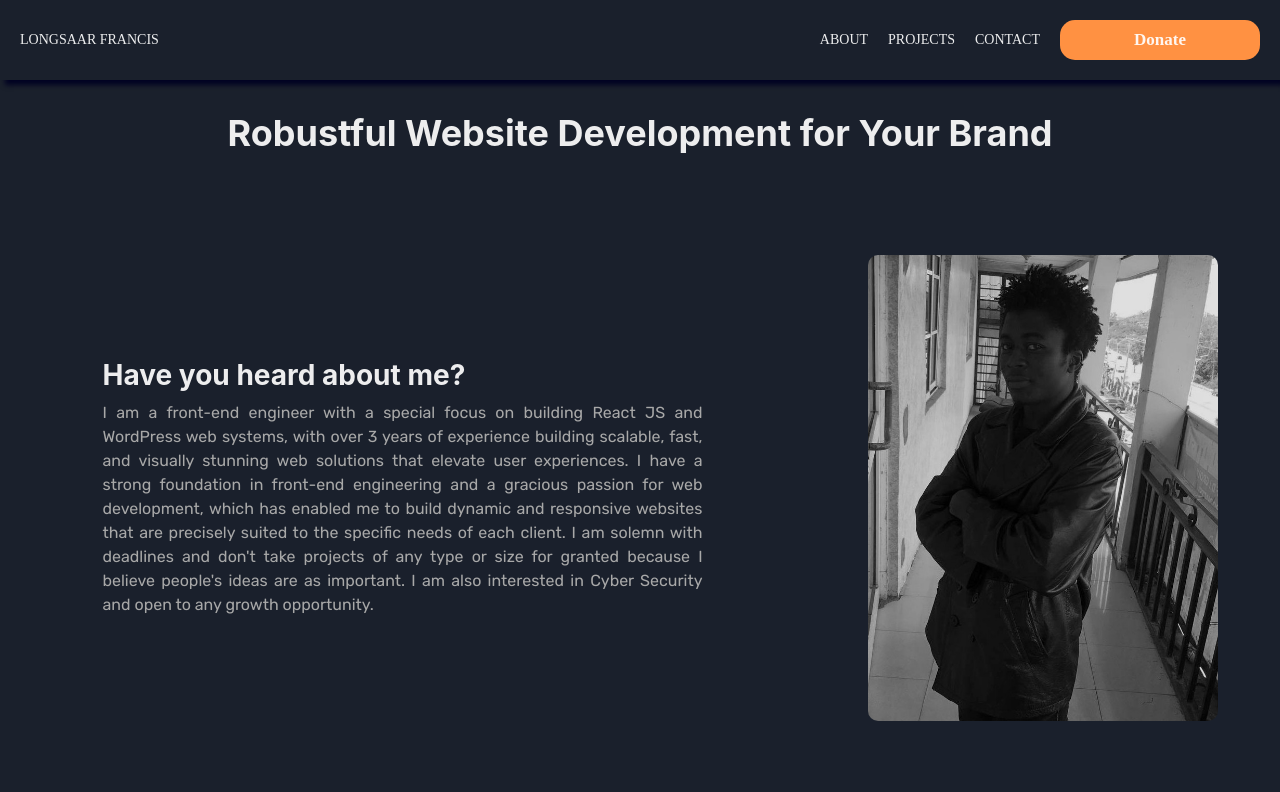
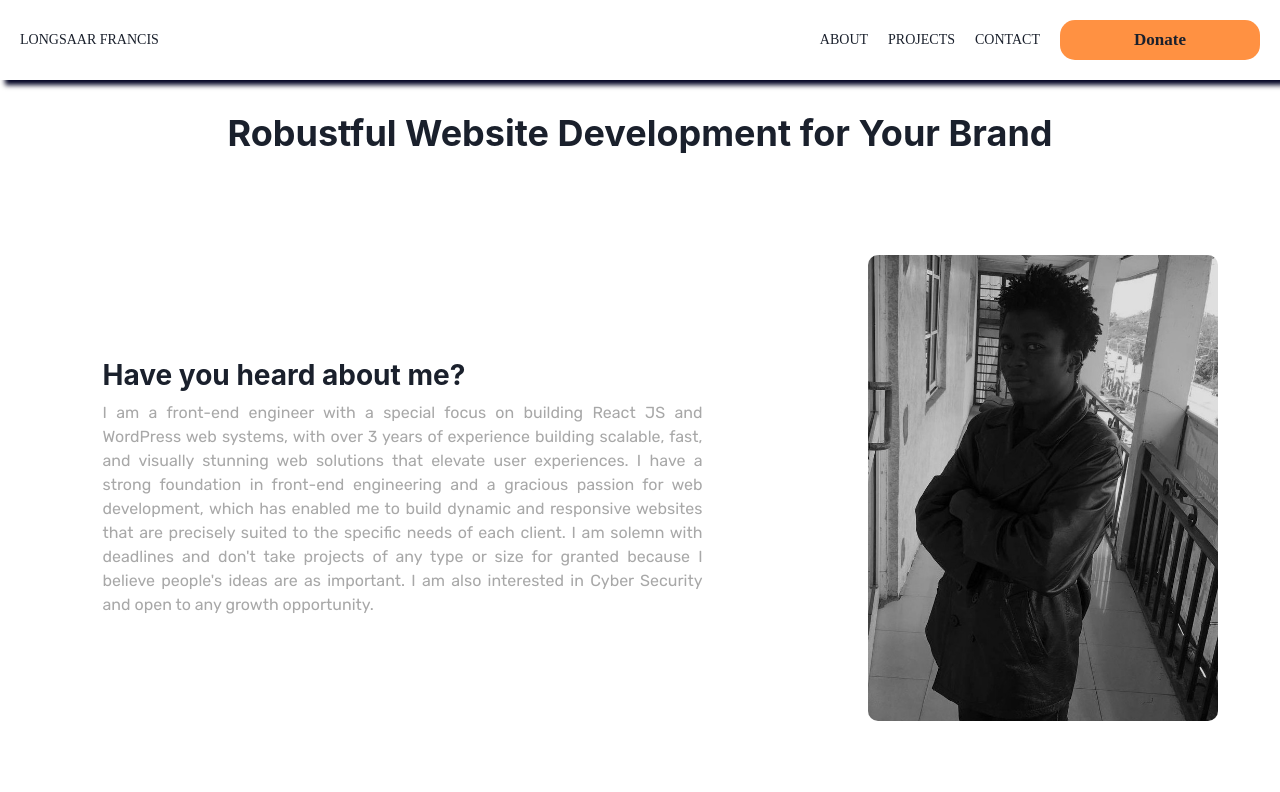
Before and after one commit to jahrulezfrancis/my--portfolio, a React (Create React App) app: page / in a window 1280 px wide. Shown: the top 792 px of the page. Built offline with nearby package versions, Linux system fonts and the light colour scheme.

Commit message:
Deleted theme provider and removed imports

```diff
--- a/src/Utils/Config/Theme.js
+++ /dev/null
@@ -1,15 +0,0 @@
-// theme.js
-
-// 1. import `extendTheme` function
-import { extendTheme } from '@chakra-ui/react'
-
-// 2. Add your color mode config
-const config = {
-  initialColorMode: 'dark',
-  useSystemColorMode: false,
-}
-
-// 3. extend the theme
-const theme = extendTheme({ config })
-
-export default theme
--- a/src/index.js
+++ b/src/index.js
@@ -10,7 +10,7 @@ const root = ReactDOM.createRoot(document.getElementById('root'));
 root.render(
   <BrowserRouter>
     <React.StrictMode>
-      <ChakraProvider theme={theme}>
+      <ChakraProvider>
         <App />
       </ChakraProvider>
     </React.StrictMode>
```
